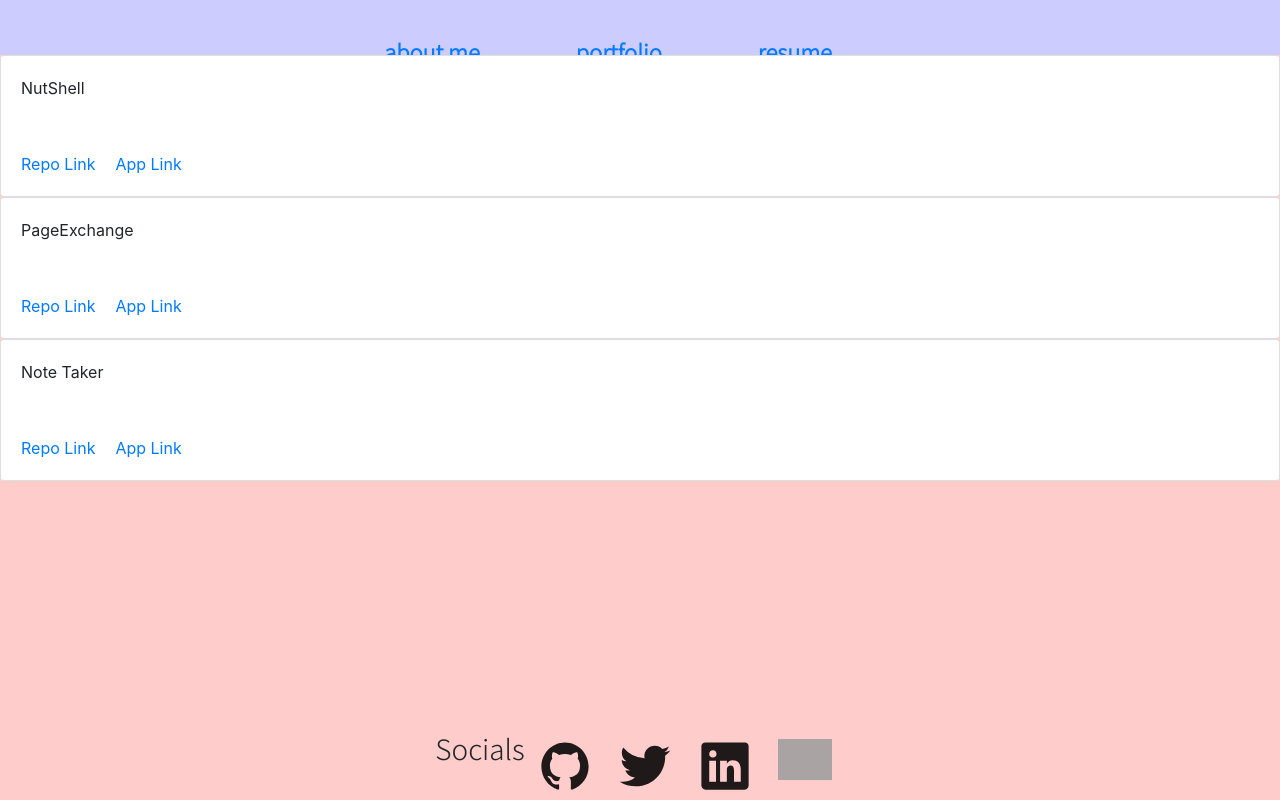
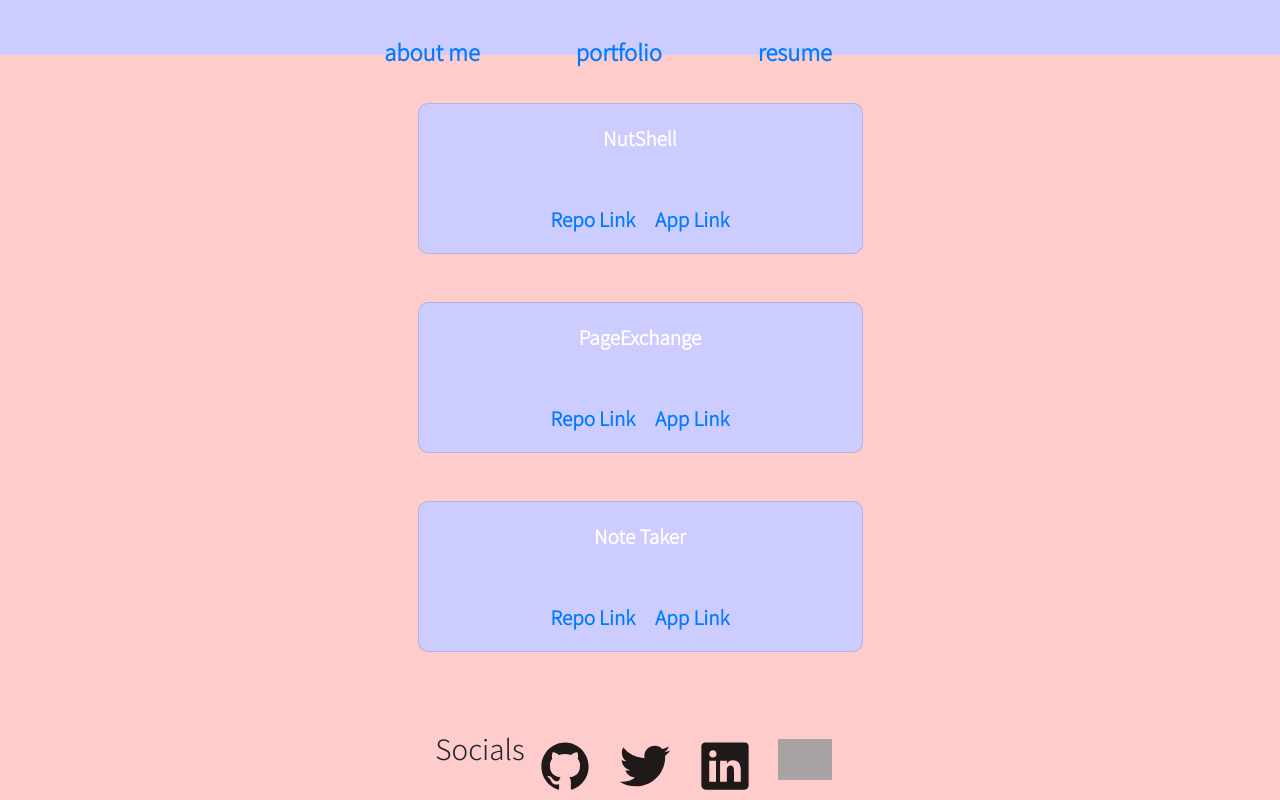
Before and after one commit to ShayanneSamarasinghe/React-Portfolio, a React (Create React App) app: page /portfolio in a window 1280 px wide. Built offline with nearby package versions, Linux system fonts and the light colour scheme; grey boxes are pictures that could not be loaded; a web font is replaced by a local one.

Commit message:
added card components

```diff
--- a/src/App.css
+++ b/src/App.css
@@ -91,3 +91,27 @@ body{
   justify-content: center;
   margin:0 auto;
 }
+
+.Card{
+  border-radius: 10px;
+  background-color:#ccccff;
+  font-family: 'Noto Sans JP', sans-serif;
+  font-weight: 900;
+  font-size: 19px;
+
+
+
+
+}
+
+
+
+.cardTitle{
+  color: white;
+  font-weight: 900;
+}
+
+.Carddd{
+  width:475px
+
+}
--- a/src/components/Cards.js
+++ b/src/components/Cards.js
@@ -8,15 +8,19 @@ import {
 const Cards = (props) => {
   return (
     <div>
-      <Card>
-        <CardBody>
-          <CardTitle>{props.name}</CardTitle>
+      <br></br>
+      <br></br>
+      <div className="container Carddd">
+      <Card className= "Card">
+        <CardBody className="d-flex justify-content-center">
+          <CardTitle className="cardTitle">{props.name}</CardTitle>
         </CardBody>
-        <CardBody>
+        <CardBody className="d-flex justify-content-center">
           <CardLink href={props.repoLink}>Repo Link</CardLink>
           <CardLink href={props.appLink}>App Link</CardLink>
         </CardBody>
       </Card>
+      </div>
     </div>
 
 
```
